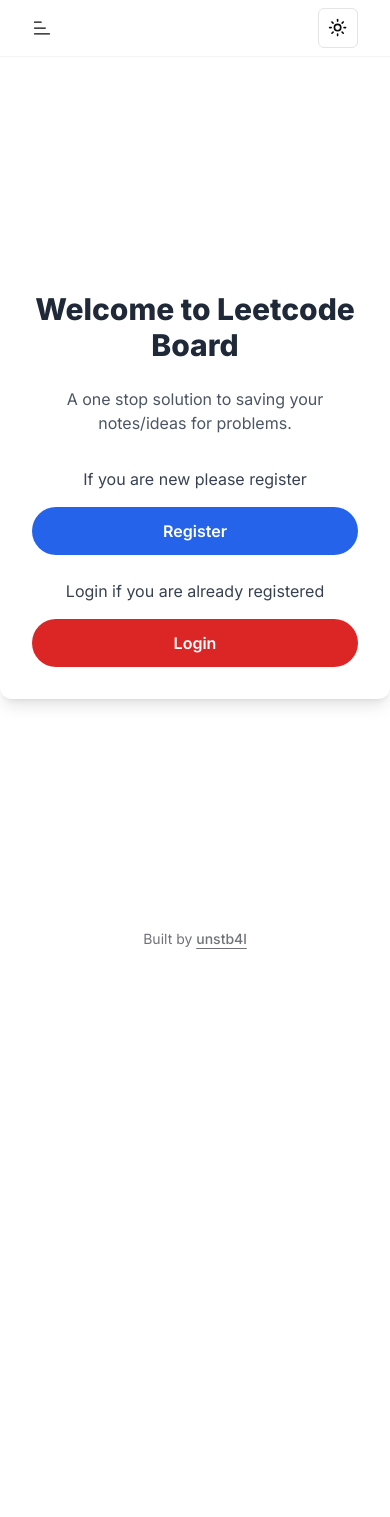
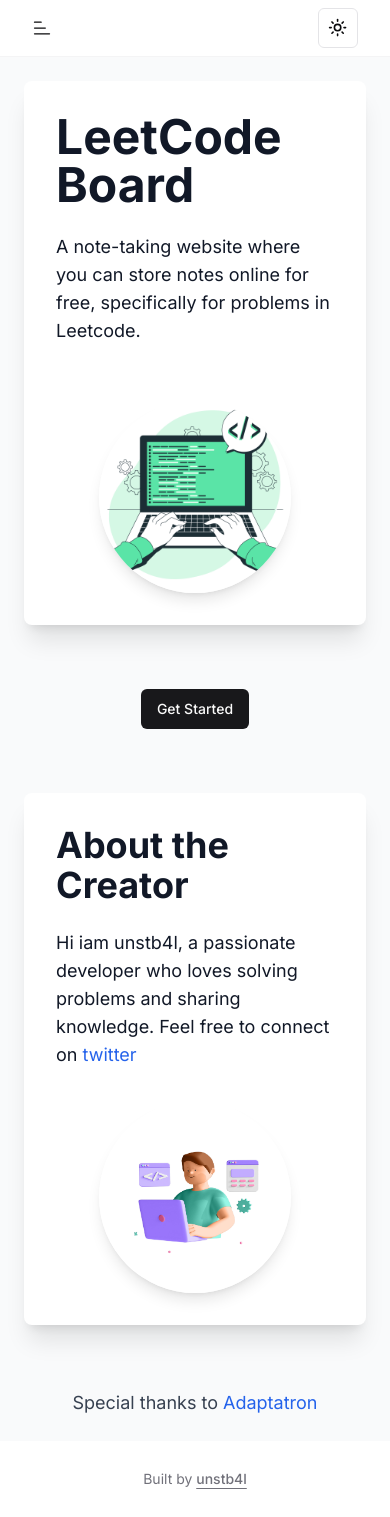
Before and after one commit to Jeevan-23/leetcodeboard, a Next.js app: page / in a window 390 px wide. Before the commit the page ends 977 px from the top, so only its background shows below. Built offline with nearby package versions, Linux system fonts and the light colour scheme.

Commit message:
made chagnges in authentication ,redirecting

```diff
--- /dev/null
+++ b/app/auth0/page.tsx
@@ -0,0 +1,34 @@
+"use client"
+
+import { LoginLink, RegisterLink } from "@kinde-oss/kinde-auth-nextjs/components";
+
+export default function Home() {
+  return (
+    <div className="min-h-screen flex items-center justify-center py-6">
+      <div className="max-w-md w-full bg-white rounded-xl shadow-lg p-8">
+        <h1 className="text-3xl font-extrabold text-center text-gray-800 mb-6">Welcome to Leetcode Board</h1>
+        <p className="text-center text-gray-600 mb-8">
+          A one stop solution to saving your notes/ideas for problems.
+        </p>
+        <div className="flex flex-col items-center space-y-6">
+          <div className="w-full">
+            <p className="text-center text-gray-700 mb-4">If you are new please register</p>
+            <button className="w-full bg-blue-600 hover:bg-blue-700 text-white font-semibold py-3 px-4 rounded-full transition duration-300">
+              <RegisterLink>
+                Register
+              </RegisterLink>
+            </button>
+          </div>
+          <div className="w-full">
+            <p className="text-center text-gray-700 mb-4">Login if you are already registered</p>
+            <button className="w-full bg-red-600 hover:bg-red-700 text-white font-semibold py-3 px-4 rounded-full transition duration-300">
+              <LoginLink>
+                Login
+              </LoginLink>
+            </button>
+          </div>
+        </div>
+      </div>
+    </div>
+  );
+}
--- /dev/null
+++ b/app/middleware.ts
@@ -0,0 +1,17 @@
+import { NextResponse } from 'next/server';
+import type { NextRequest } from 'next/server';
+import { getKindeServerSession } from '@kinde-oss/kinde-auth-nextjs/server';
+
+export async function middleware(request: NextRequest) {
+  const session = await getKindeServerSession();
+
+  if (!(await session.isAuthenticated())) {
+    return NextResponse.redirect(new URL('/auth0', request.url));
+  }
+
+  return NextResponse.next();
+}
+
+export const config = {
+  matcher: '/problems/:path*', // Match all paths under /problems
+};
--- a/app/page.tsx
+++ b/app/page.tsx
@@ -1,34 +1,83 @@
 "use client"
+import { Button } from "@/components/ui/button"
+import Link from "next/link"
+import { cn } from "@/lib/utils"
+import { usePathname } from "next/navigation"
 
-import { LoginLink, RegisterLink } from "@kinde-oss/kinde-auth-nextjs/components";
 
 export default function Home() {
+
+  const pathname = usePathname();
   return (
-    <div className="min-h-screen flex items-center justify-center py-6">
-      <div className="max-w-md w-full bg-white rounded-xl shadow-lg p-8">
-        <h1 className="text-3xl font-extrabold text-center text-gray-800 mb-6">Welcome to Leetcode Board</h1>
-        <p className="text-center text-gray-600 mb-8">
-          A one stop solution to saving your notes/ideas for problems.
-        </p>
-        <div className="flex flex-col items-center space-y-6">
-          <div className="w-full">
-            <p className="text-center text-gray-700 mb-4">If you are new please register</p>
-            <button className="w-full bg-blue-600 hover:bg-blue-700 text-white font-semibold py-3 px-4 rounded-full transition duration-300">
-              <RegisterLink>
-                Register
-              </RegisterLink>
-            </button>
+    <div className="container mx-auto p-6 space-y-16 bg-gray-50 dark:bg-gray-900 transition duration-300">
+      {/* Main Section */}
+      <div className="bg-white dark:bg-gray-800 text-gray-900 dark:text-gray-100 shadow-xl rounded-lg p-8 transition duration-300">
+        <div className="flex flex-col md:flex-row md:items-center gap-8">
+          <div className="md:w-1/2">
+            <h1 className="text-5xl font-bold mb-6">LeetCode Board</h1>
+            <p className="text-lg mb-6">
+              A note-taking website where you can store notes online for free,
+              specifically for problems in Leetcode.
+            </p>
           </div>
-          <div className="w-full">
-            <p className="text-center text-gray-700 mb-4">Login if you are already registered</p>
-            <button className="w-full bg-red-600 hover:bg-red-700 text-white font-semibold py-3 px-4 rounded-full transition duration-300">
-              <LoginLink>
-                Login
-              </LoginLink>
-            </button>
+          <div className="flex justify-center md:w-1/2 order-2 md:order-1">
+            <img
+              src="/images/Logo.jpg"
+              alt="Logo"
+              className="rounded-full shadow-lg w-48 h-48 object-cover"
+            />
           </div>
         </div>
       </div>
+
+      {/* Get Started Button */}
+      <div className="flex justify-center">
+        <Button>
+          <Link
+            href="/problems"
+            className={cn(pathname?.startsWith("/problems"))}
+          >
+            Get Started
+          </Link>
+        </Button>
+      </div>
+
+      {/* About Creator Section */}
+      <div className="bg-white dark:bg-gray-800 text-gray-900 dark:text-gray-100 shadow-xl rounded-lg p-8 transition duration-300">
+        <div className="flex flex-col md:flex-row md:items-center gap-8">
+          <div className="flex justify-center md:w-1/2 order-2 md:order-1">
+            <img
+              src="/images/me.jpg"
+              alt="Creator"
+              className="rounded-full shadow-lg w-48 h-48 object-cover"
+            />
+          </div>
+          <div className="md:w-1/2 order-1 md:order-2">
+            <h2 className="text-4xl font-bold mb-6">About the Creator</h2>
+            <p className="text-lg">
+              Hi iam unstb4l, a passionate developer who loves solving problems
+              and sharing knowledge. Feel free to connect on{" "}
+              <a
+                href="https://twitter.com/unstb4l"
+                className="text-blue-600 dark:text-blue-400 hover:underline"
+              >
+                twitter
+              </a>
+            </p>
+          </div>
+        </div>
+      </div>
+
+      {/* Special Thanks Section */}
+      <div className="text-center text-lg text-gray-700 dark:text-gray-300">
+        Special thanks to{" "}
+        <a
+          href="https://twitter.com/adaptatron"
+          className="text-blue-600 dark:text-blue-400 hover:underline"
+        >
+          Adaptatron
+        </a>
+      </div>
     </div>
-  );
+  )
 }
--- a/app/problems/page.tsx
+++ b/app/problems/page.tsx
@@ -1,9 +1,17 @@
 import { Suspense, lazy } from "react"
 import Loading from "../loading"
+import {getKindeServerSession} from "@kinde-oss/kinde-auth-nextjs/server";
+import {redirect} from "next/navigation";
 
 const ProfileForm = lazy(() => import("@/components/custom/lc-form"))
 
-export default function Problems() {
+export default async function Problems() {
+  const {isAuthenticated} = getKindeServerSession();
+
+  if (!(await isAuthenticated())) {
+    redirect("/auth0");
+  }
+
   return (
     <div className="relative flex min-h-screen flex-col justify-center overflow-hidden py-6 sm:py-12">
       <div className="relative px-6 pt-10 pb-8 shadow-xl ring-1 ring-gray-900/5 sm:mx-auto sm:max-w-lg sm:rounded-lg sm:px-10 border border-white-100">
@@ -14,5 +22,5 @@
         </span>
       </div>
     </div>
-  )
+  );
 }
--- a/components/custom/excalidraw-wrapper.tsx
+++ b/components/custom/excalidraw-wrapper.tsx
@@ -1,5 +1,4 @@
 "use client"
-import {getKindeServerSession} from "@kinde-oss/kinde-auth-nextjs/server";
 
 import {
   Excalidraw,
@@ -11,6 +10,7 @@
 import { ExcalidrawElement } from "@excalidraw/excalidraw/types/element/types"
 import { AppState, BinaryFiles } from "@excalidraw/excalidraw/types/types"
 import { useParams } from "next/navigation"
+// import {useKindeBrowserClient} from "@kinde-oss/kinde-auth-nextjs";
 
 // import { initializeApp } from "firebase/app"
 // import { getFirestore, getDoc, doc , setDoc} from "firebase/firestore/lite"
@@ -29,14 +29,15 @@
 // const db = getFirestore(app);
 
 
-const {getUser} = getKindeServerSession();
-const user = getUser();
-
-
-
-
 
 const ExcalidrawWrapper: React.FC = () => {
+  // const {user} = useKindeBrowserClient();
+  // const userdata = JSON.stringify(user, null, 2);
+  // const parsedData = JSON.parse(userdata);
+  // const userId = parsedData?.id;
+  // console.log(userId);
+
+  // console.log(userId);
   const params = useParams<{ slug?: string | string[] }>()
   const titleParam = Array.isArray(params?.slug)
     ? params?.slug[0]
@@ -53,7 +54,7 @@
     if (currentversion > lastSceneVersion) {
       if (!titleParam) return null
       const content = serializeAsJSON(elements, appstate, files, "local")
-      localStorage.setItem("excalidraw"  +  titleParam, content)
+      localStorage.setItem("excalidraw" + titleParam, content)
 
       // updating in firebase
       // await setDoc(doc(db, "excalidraw", titleParam), {
@@ -84,6 +85,7 @@
     return null
   }
 
+
   return (
     <>
       <div className="flex h-[calc(100vh-3.5rem)] z-50">
--- a/package.json
+++ b/package.json
@@ -39,8 +39,8 @@
   },
   "devDependencies": {
     "@hookform/resolvers": "^3.4.0",
-    "@types/node": "^20",
-    "@types/react": "^18",
+    "@types/node": "^20.14.10",
+    "@types/react": "^18.3.3",
     "@types/react-dom": "^18",
     "eslint": "^8",
     "eslint-config-next": "14.2.3",
```
Also changed, not shown: 1 other file (tests, documents, lock files or other folders).
